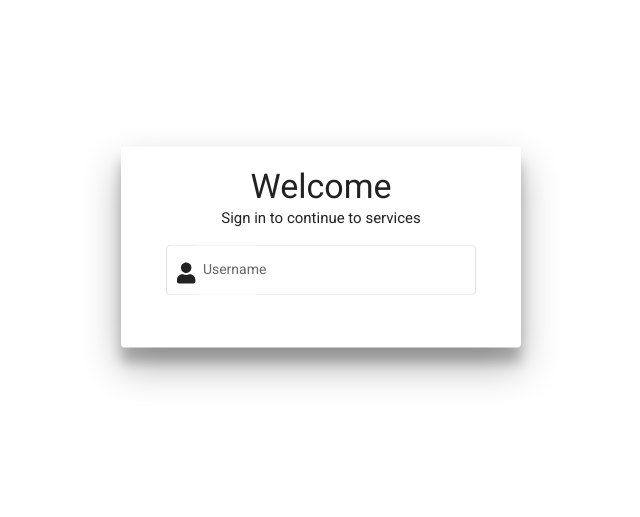
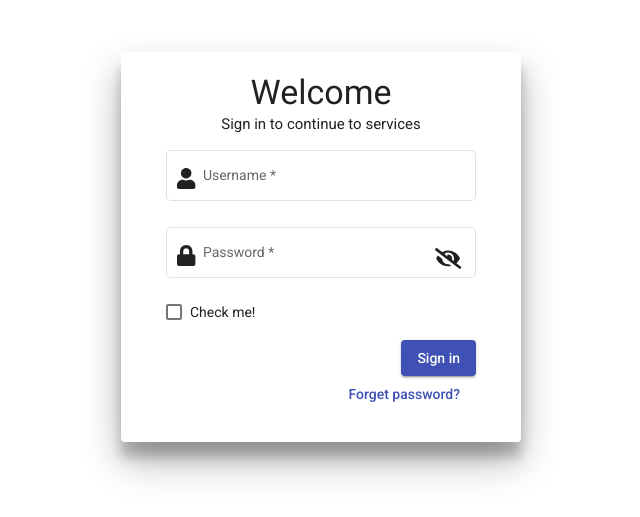
Before and after one commit to the-experimentals/ClientApp, an Angular app: page / in a window 1280 px wide. Shown: the part 153-670 px from the top of the page, without its empty margins (319-959 px from the left). Built offline with nearby package versions, Linux system fonts and the light colour scheme.

Commit message:
Sign in form controls

```diff
--- a/src/app/modules/auth/auth-sign-in/auth-sign-in.component.html
+++ b/src/app/modules/auth/auth-sign-in/auth-sign-in.component.html
@@ -3,13 +3,27 @@
         <span class="mat-display-1 display-block m-0">Welcome</span>
         <span class="mat-h4 display-block m-0">Sign in to continue to services</span>
     </header>
-    <div class="padding1015">
+    <form [formGroup]="signInForm" class="padding1015">
         <mat-form-field appearance="outline" class="w-100">
             <mat-label>Username</mat-label>
-            <input matInput placeholder="Placeholder">
+            <input matInput formControlName="IDENTIFIER">
             <fa-icon [icon]="faUser" matPrefix></fa-icon>
-            <!-- <mat-icon matSuffix>sentiment_very_satisfied</mat-icon> -->
-            <!-- <mat-hint>Hint</mat-hint> -->
         </mat-form-field>
-    </div>
+        <mat-form-field appearance="outline" class="w-100">
+            <mat-label>Password</mat-label>
+            <input matInput formControlName="SECRET">
+            <fa-icon [icon]="faLock" matPrefix></fa-icon>
+            <button (click)="passwordToggle" mat-icon-button matSuffix>
+                <fa-icon [icon]="faEye" class="ml-2"></fa-icon>
+            </button>
+        </mat-form-field>
+        <mat-checkbox>Check me!</mat-checkbox>
+        <div class="mt-2 text-right">
+            <button mat-raised-button color="primary">Sign in</button>
+        </div>
+        <div class="text-right">
+            <button type="button" mat-button color="primary">Forget password?</button>
+        </div>
+
+    </form>
 </mat-card>
--- a/src/app/modules/auth/auth-sign-in/auth-sign-in.component.ts
+++ b/src/app/modules/auth/auth-sign-in/auth-sign-in.component.ts
@@ -1,5 +1,6 @@
 import { Component, OnInit } from '@angular/core';
-import { faUser } from '@fortawesome/free-solid-svg-icons';
+import { FormBuilder, FormControl, FormGroup, Validators } from '@angular/forms';
+import { faEyeSlash, faLock, faUser } from '@fortawesome/free-solid-svg-icons';
 
 @Component({
   selector: 'app-auth-sign-in',
@@ -9,9 +10,27 @@ import { faUser } from '@fortawesome/free-solid-svg-icons';
 export class AuthSignInComponent implements OnInit {
 
   faUser = faUser
-  constructor() { }
+  faLock = faLock
+  faEye = faEyeSlash
+
+  signInForm: FormGroup
+  constructor(private formBuilder:FormBuilder) {
+    this.signInForm = this.createSignInForm()
+  }
 
   ngOnInit(): void {
   }
 
+  createSignInForm(): FormGroup{
+    return this.formBuilder.group({
+      'IDENTIFIER': new FormControl('',[Validators.required]),
+      'SECRET': new FormControl('', [Validators.required]),
+      'REMEMBER_ME': new FormControl(false)
+    });
+  }
+
+  passwordToggle(){
+    alert("test")
+  }
+
 }
--- a/src/styles.scss
+++ b/src/styles.scss
@@ -20,9 +20,17 @@ body {
   display: inline-block;
 }
 
+.margin-auto{
+  margin:auto
+}
+
 .centralize{
   position: absolute;
   top: 50%;
   left: 50%;
   transform: translate(-50%, -50%);
 }
+
+.pointer{
+  cursor: pointer;
+}
```
Also changed, not shown: src/app/modules/auth/auth.module.ts (+7 -1 lines).
